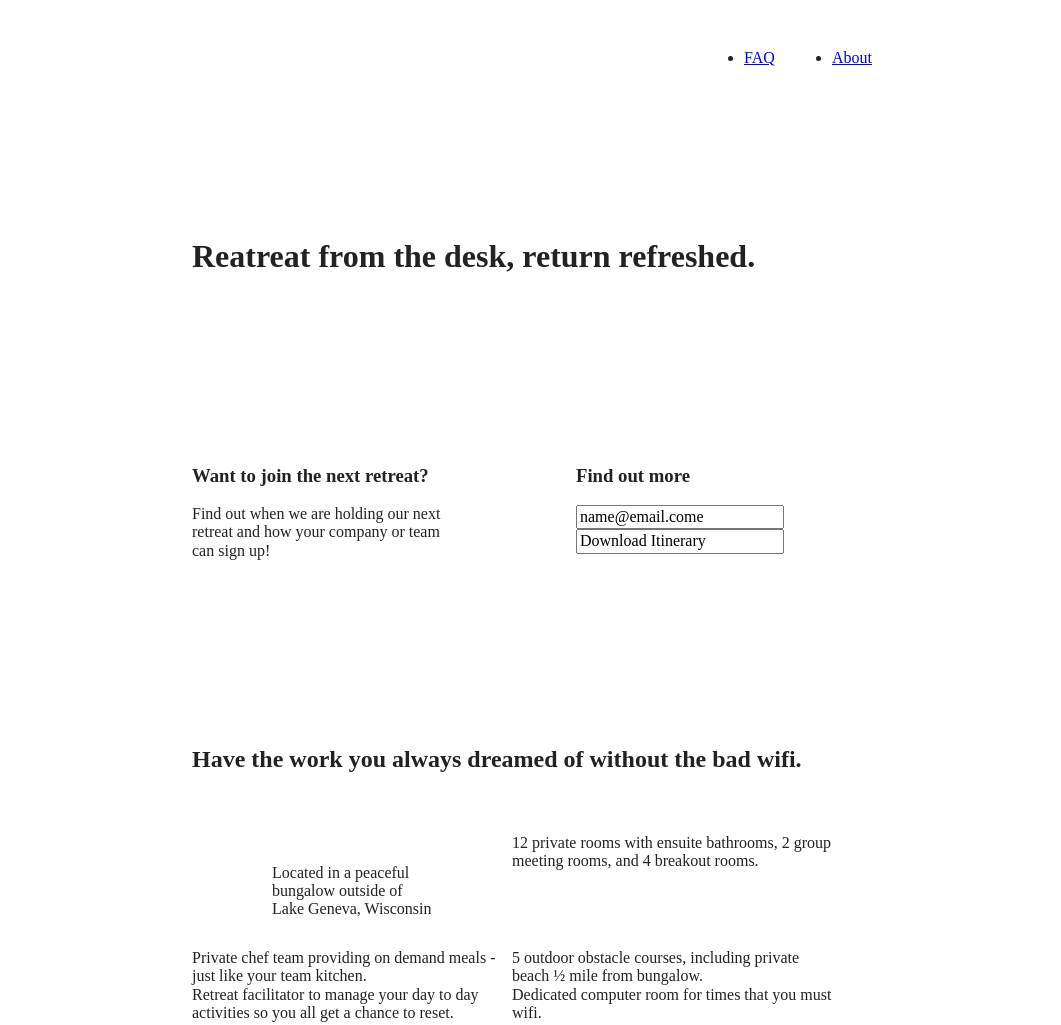
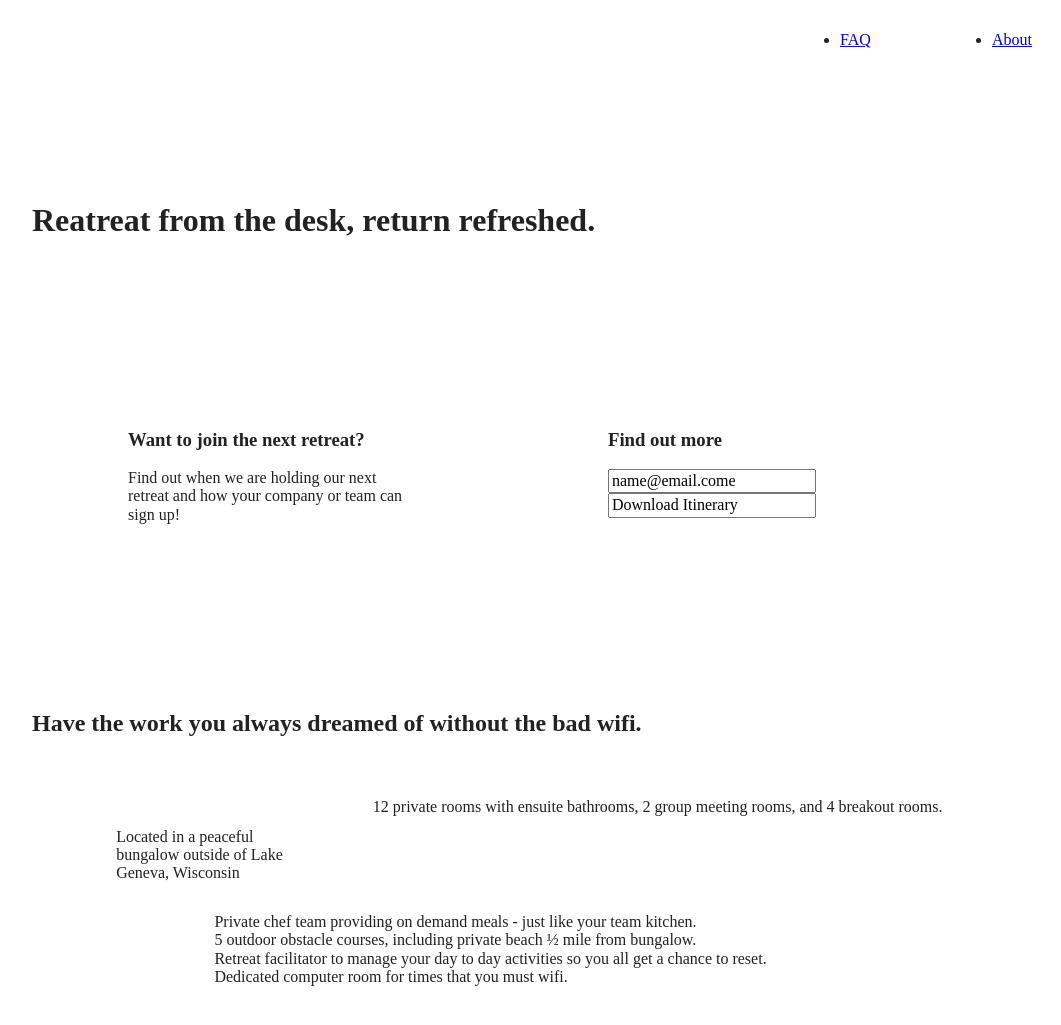
Before and after one commit to Matt29999/html5-boilerplate, a website built with Parcel: page index.html in a window 1280 px wide. Shown: the top 1025 px of the page, without its empty margins (128-1189 px from the left). Built offline with nearby package versions, Linux system fonts and the light colour scheme.

Commit message:
made changes to main.css

```diff
--- a/css/main.css
+++ b/css/main.css
@@ -102,6 +102,7 @@
   }
 
   /* -------------------- Base Header - Footer Styles -------------------- */
+
   header {
     display: flex;
     justify-content: center;
@@ -109,11 +110,11 @@
   }
 
   header .content-wrapper {
+    margin: 0;
     display: flex;
     justify-content: center;
     align-items: center;
     flex-flow: row wrap;
-    margin: 0;
   }
 
   .header-divider {
@@ -414,7 +415,7 @@
     }
 
     .features .features-item-description {
-      width: 50%;
+      width: 62%;
     }
 
     /* Reviews */
@@ -447,14 +448,14 @@
     }
 
     /* ==========================================================================
-       About Page
-       ========================================================================== */
+     About Page
+     ========================================================================== */
 
     .mission-content {
       display: flex;
       justify-content: space-between;
       align-items: flex-start;
-      padding-top: 20px
+      padding-top: 20px;
     }
 
     .mission-content p {
@@ -472,8 +473,8 @@
     }
 
     /* ==========================================================================
-       FAQ Page
-       ========================================================================== */
+     FAQ Page
+     ========================================================================== */
 
     .faq .content-wrapper {
       justify-content: space-between;
@@ -488,11 +489,65 @@
     }
   }
 
-  @media print,
-  (-webkit-min-device-pixel-ratio: 1.25),
-  (min-resolution: 1.25dppx),
-  (min-resolution: 120dpi) {
-    /* Style adjustments for high resolution devices */
+  @media only screen and (min-width:1200px) {
+    /*Desktop styles here*/
+
+    /* General styles */
+    .content-wrapper {
+      max-width: 960px;
+    }
+
+    /* Header */
+    header {
+      padding: 15px 0;
+    }
+
+    /* Hero */
+    .hero-area h1 {
+      width: 80%;
+    }
+
+    /* Aside */
+    aside .content-wrapper {
+      justify-content: space-around;
+    }
+
+    aside .content-wrapper .form-description,
+    aside .content-wrapper .form {
+      width: 30%;
+    }
+
+    /* Features */
+
+    .features h2 {
+      width: 90%;
+    }
+
+    .features article {
+      flex-basis: 33%;
+    }
+
+    /* Reviews */
+    .reviews article div {
+      width: 42%;
+    }
+
+    /* ==========================================================================
+    About Page
+    ========================================================================== */
+
+    .mission h2,
+    .contact-section .content-wrapper h2 {
+      width: 95%;
+    }
+
+    /* ==========================================================================
+    FAQ Page
+    ========================================================================== */
+    .faq h2 {
+      width: 100%;
+    }
+
   }
 
   /* ==========================================================================
```
